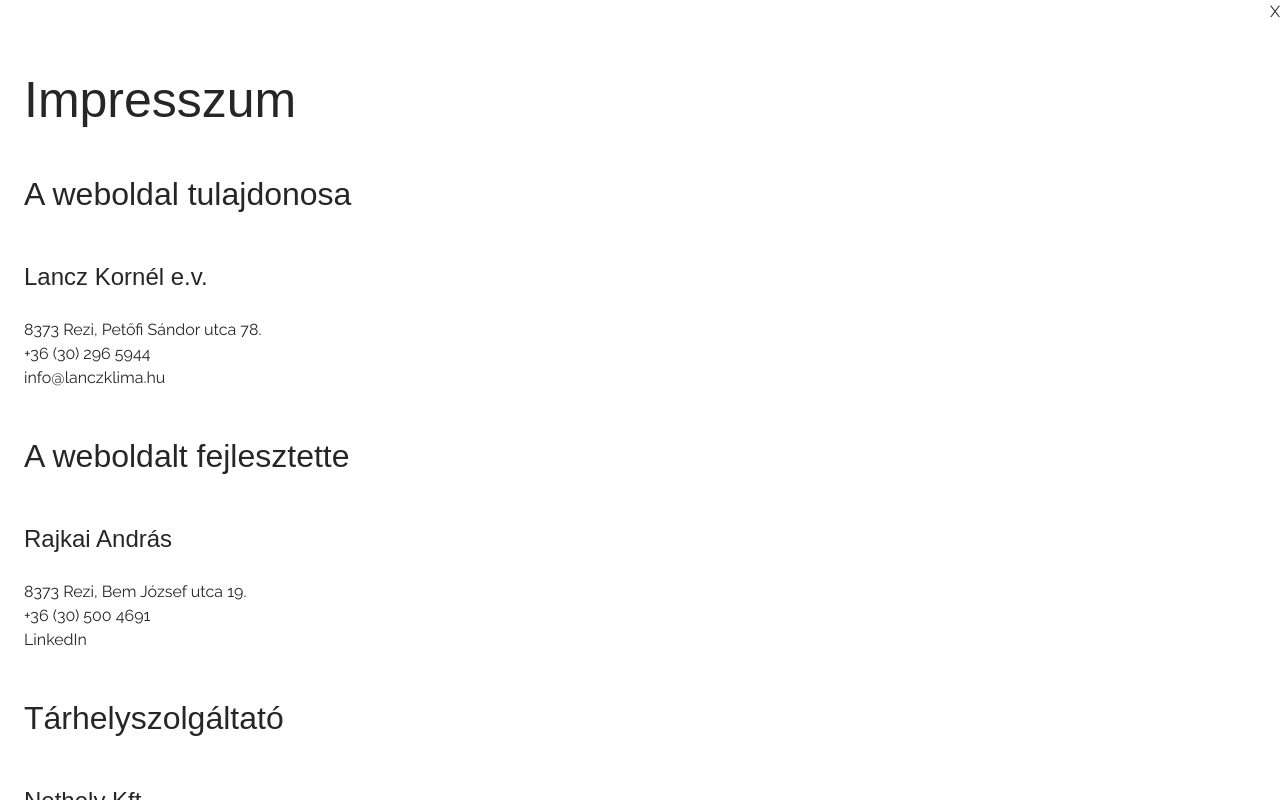
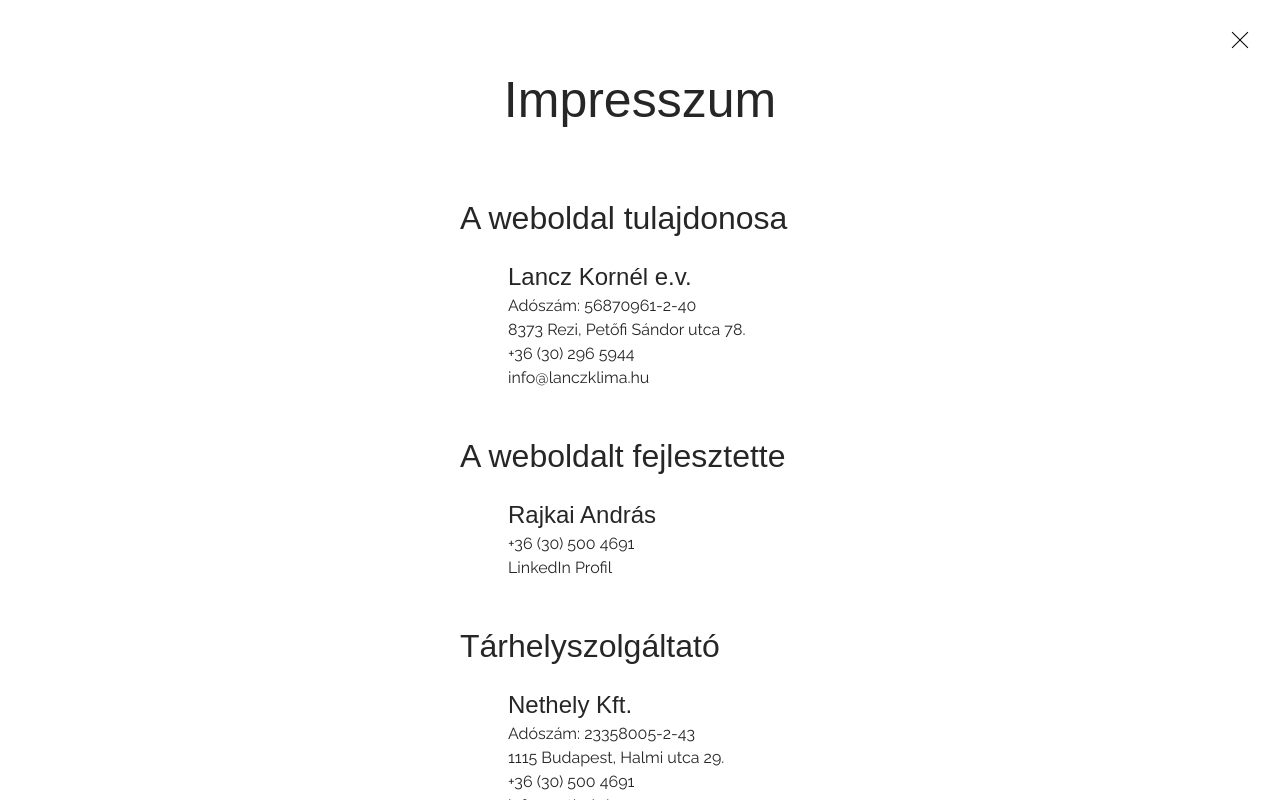
Before and after one commit to rajkaiandras/lancz-air-conditioning, a React app: page / in a window 1280 px wide. Both pictures are taken after a click on the link "Impresszum". Shown: the part 4125-4925 px from the top of the page. Built offline with nearby package versions, Linux system fonts and the light colour scheme.

Commit message:
Imprint design improved!

```diff
--- a/src/components/Icons/Icons.jsx
+++ b/src/components/Icons/Icons.jsx
@@ -19,6 +19,12 @@
       height: 24,
       viewBox: [0, -960, 960, 960],
       data: '<path xmlns="http://www.w3.org/2000/svg" fill="hsl(0, 0%, 100%)" d="M289.923-377.769 267.692-400 480-612.308 692.308-400l-22.231 22.231L480-567.846 289.923-377.769Z"/>',
+    },
+    close: {
+      width: 48,
+      height: 48,
+      viewBox: [0, -960, 960, 960],
+      data: '<path xmlns="http://www.w3.org/2000/svg" d="m252.846-230.846-22-22L458-480 230.846-707.154l22-22L480-502l227.154-227.154 22 22L502-480l227.154 227.154-22 22L480-458 252.846-230.846Z"/>',
     },
     'phone-call': {
       width: 48,
@@ -85,6 +91,7 @@
     'dark-mode',
     'light-mode',
     'top-arrow',
+    'close',
     'phone-call',
     'experience',
     'facebook',
--- a/src/components/Imprint/Imprint.jsx
+++ b/src/components/Imprint/Imprint.jsx
@@ -1,4 +1,7 @@
 import React from 'react';
+
+// icons
+import { Icon } from '../../components/Icons/Icons.jsx';
 
 // styles
 import './Imprint.css';
@@ -9,12 +12,13 @@
       <div className="imprint-inner">
         <h1 className="imprint__title">Impresszum</h1>
         <article className="imprint__owner">
+          <h2 className="owner__title">A weboldal tulajdonosa</h2>
           <ul className="owner-inner">
             <li>
-              <h2 className="owner__title">A weboldal tulajdonosa</h2>
+              <h3 className="owner__name">Lancz Kornél e.v.</h3>
             </li>
             <li>
-              <h3 className="owner__name">Lancz Kornél e.v.</h3>
+              <p className="owner__tax-number">Adószám: 56870961-2-40</p>
             </li>
             <li>
               <p className="owner__address">
@@ -34,17 +38,10 @@
           </ul>
         </article>
         <article className="imprint__developer">
+          <h2 className="developer__title">A weboldalt fejlesztette</h2>
           <ul className="developer-inner">
             <li>
-              <h2 className="developer__title">A weboldalt fejlesztette</h2>
-            </li>
-            <li>
               <h3 className="developer__name">Rajkai András</h3>
-            </li>
-            <li>
-              <p className="developer__address">
-                8373 Rezi, Bem József utca 19.
-              </p>
             </li>
             <li>
               <a className="developer__phone" href="tel:+36305004691">
@@ -56,18 +53,21 @@
                 className="developer__linked-in"
                 href="https://www.linkedin.com/in/andrasrajkai"
               >
-                LinkedIn
+                LinkedIn Profil
               </a>
             </li>
           </ul>
         </article>
         <article className="imprint__hosting-provider">
+          <h2 className="hosting-provider__title">Tárhelyszolgáltató</h2>
           <ul className="hosting-provider-inner">
             <li>
-              <h2 className="hosting-provider__title">Tárhelyszolgáltató</h2>
+              <h3 className="hosting-provider__name">Nethely Kft.</h3>
             </li>
             <li>
-              <h3 className="hosting-provider__name">Nethely Kft.</h3>
+              <p className="hosting-provider__tax-number">
+                Adószám: 23358005-2-43
+              </p>
             </li>
             <li>
               <p className="hosting-provider__address">
@@ -80,22 +80,25 @@
               </a>
             </li>
             <li>
-              <p className="hosting-provider__tax-number">
-                Adószám: 23358005-2-43
-              </p>
+              <a
+                className="hosting-provider__email"
+                href="mailto:info@nethely.hu"
+              >
+                info@nethely.hu
+              </a>
             </li>
             <li>
               <a
                 className="hosting-provider__website"
                 href="https://www.nethely.hu/"
               >
-                LinkedIn
+                www.nethely.hu
               </a>
             </li>
           </ul>
         </article>
         <div className="close-sign" onClick={handleImprintVisibility}>
-          X
+          <Icon id="close" />
         </div>
       </div>
     </section>
--- a/src/components/Imprint/Imprint.scss
+++ b/src/components/Imprint/Imprint.scss
@@ -11,8 +11,8 @@
   position: fixed;
   top: 0;
   left: 0;
+  overflow-y: scroll;
   z-index: 1000;
-  overflow-y: scroll;
 
   &::-webkit-scrollbar {
     display: none;
@@ -21,16 +21,43 @@
   .imprint-inner {
     width: 100%;
     max-width: 1280px;
-    height: 100%;
     margin: 0 auto;
     padding: 24px;
     position: relative;
+    display: flex;
+    align-items: center;
+    flex-flow: column nowrap;
+
+    article {
+      width: 100%;
+      max-width: 360px;
+
+      h2 {
+        font-size: 28px;
+
+        @media (min-width: 480px) {
+          font-size: 32px;
+        }
+      }
+      h3 {
+        margin: 0;
+      }
+
+      ul {
+        margin-left: 48px;
+      }
+    }
 
     .close-sign {
       position: absolute;
-      top: 0;
-      right: 0;
+      top: 24px;
+      right: 24px;
       cursor: pointer;
+
+      svg:has(use[href='#icon-close']) {
+        width: 32px;
+        height: 32px;
+      }
     }
   }
 }
--- a/src/sections/MainFooter/MainFooter.jsx
+++ b/src/sections/MainFooter/MainFooter.jsx
@@ -28,18 +28,11 @@
             </p>
             <div className="company__social-icons">
               <a
-                href="https://www.facebook.com/profile.php?id=100005642478675"
+                href="https://www.facebook.com/profile.php?id=100093797289847"
                 target="_blank"
                 rel="noreferrer"
               >
                 <Icon id="facebook" />
-              </a>
-              <a
-                href="https://www.instagram.com/"
-                target="_blank"
-                rel="noreferrer"
-              >
-                <Icon id="instagram" />
               </a>
             </div>
           </div>
@@ -123,7 +116,7 @@
                   rel="noreferrer"
                   className="location__address item__link"
                 >
-                  8373 Rezi, Zala vármegye
+                  8373 Rezi, Petőfi S. u. 78.
                 </a>
               </li>
             </ul>
```
Also changed, not shown: src/components/Imprint/Imprint.css, 1 other file.
